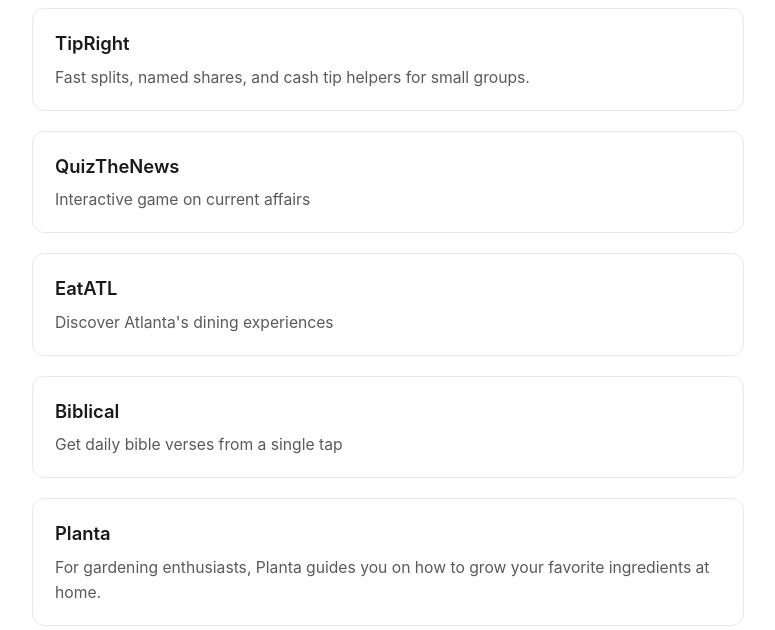
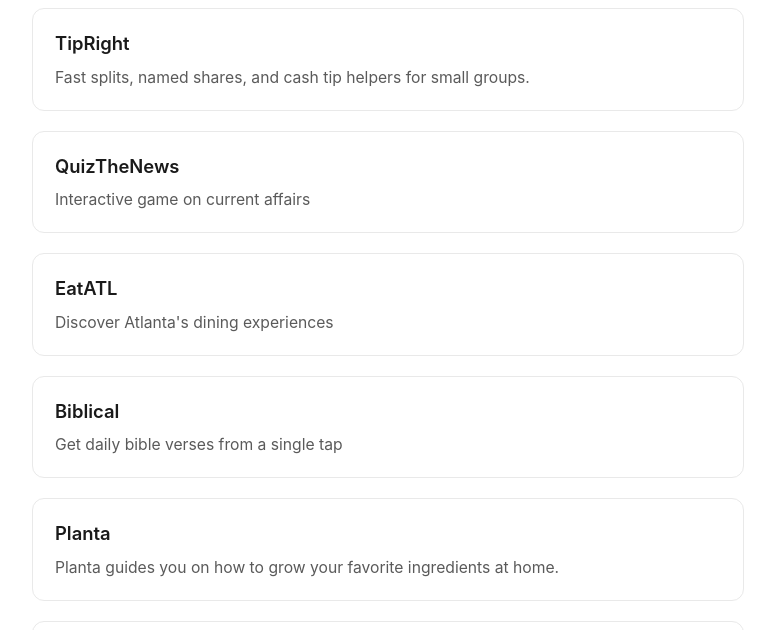
Before and after one commit to CloudOlive/nextwave, a plain HTML site: page index.html in a window 1280 px wide. Shown: the part 131-761 px from the top of the page, without its empty margins (252-1027 px from the left). Drawn offline with Linux system fonts and the light colour scheme.

Commit message:
Refine Planta project description in index.html: consolidate text for improved readability.

```diff
--- a/index.html
+++ b/index.html
@@ -144,10 +144,7 @@
           <a href="https://example.com/project-four" target="_blank" rel="noreferrer">
             Planta
           </a>
-          <p>
-            For gardening enthusiasts, Planta guides you on how to grow your favorite
-            ingredients at home.
-          </p>
+          <p>Planta guides you on how to grow your favorite ingredients at home.</p>
         </article>
         <article class="project">
           <a href="https://example.com/project-six" target="_blank" rel="noreferrer">
```
